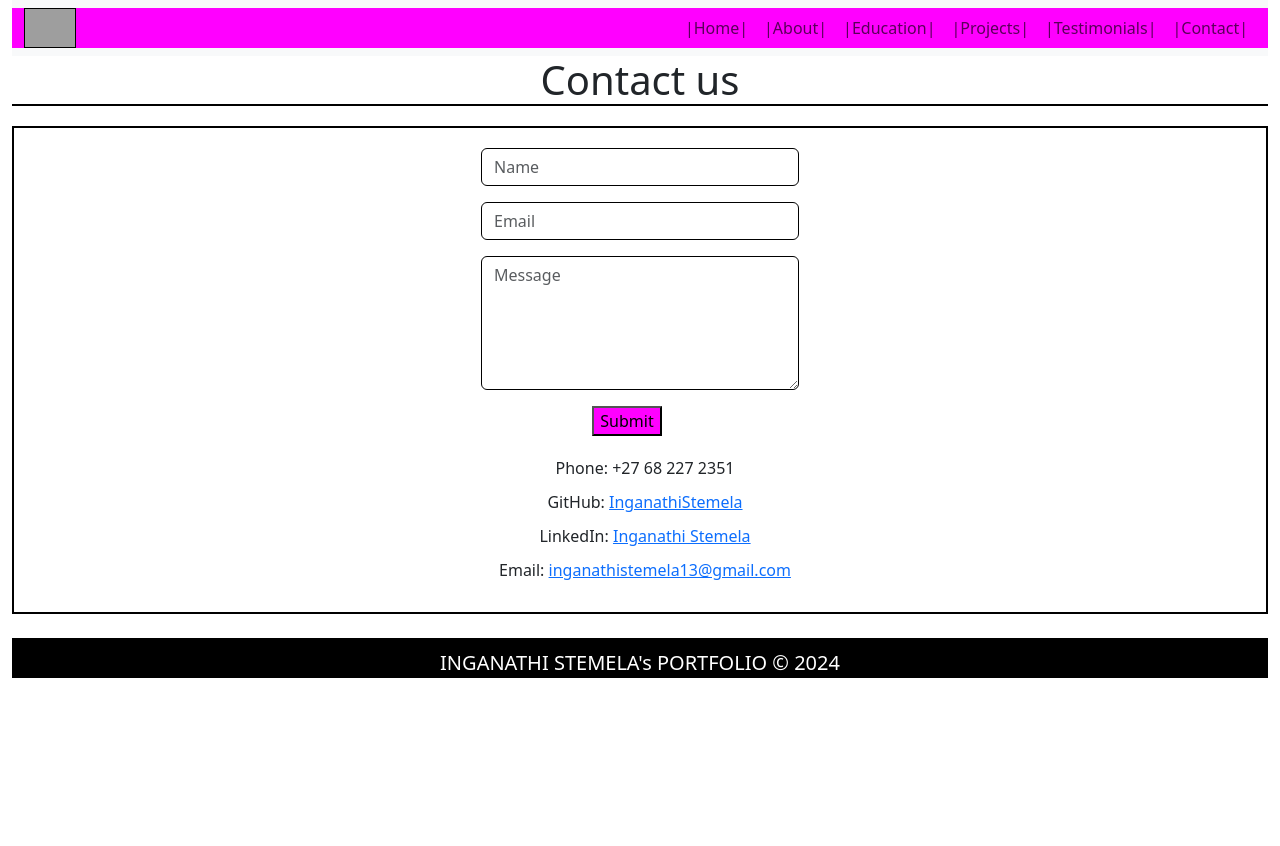
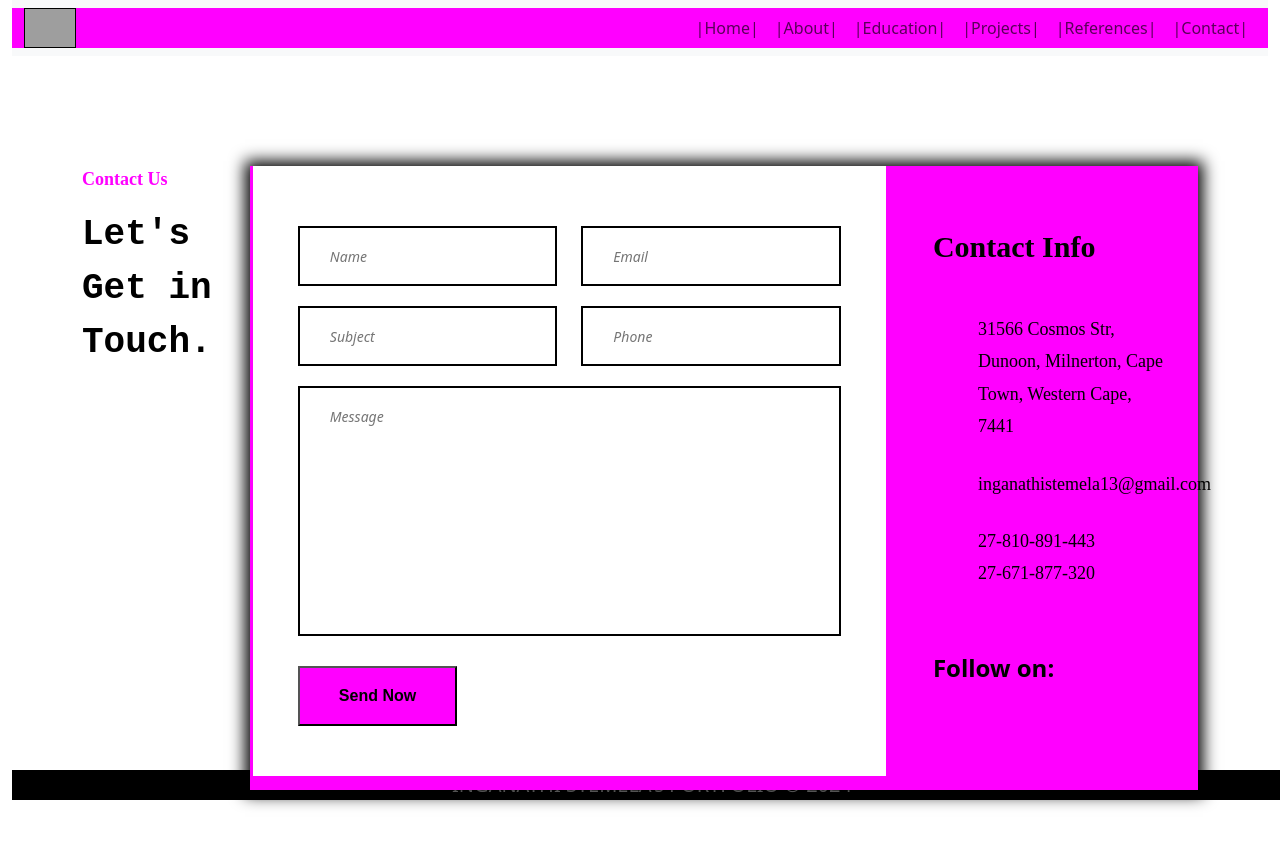
Before and after one commit to InganathiStemela/myportfolio, a Vue app: page /contact in a window 1280 px wide. Shown: the top 846 px of the page. Before the commit the page ends 800 px from the top, so only its background shows below. Built offline with nearby package versions, Linux system fonts and the light colour scheme; grey boxes are pictures that could not be loaded.

Commit message:
more commit

```diff
--- a/package.json
+++ b/package.json
@@ -9,6 +9,7 @@
   "dependencies": {
     "axios": "^1.6.5",
     "bootstrap": "^5.3.2",
+    "bootstrap-icons": "^1.11.3",
     "core-js": "^3.8.3",
     "vue": "^3.2.13",
     "vue-router": "^4.0.3",
--- a/src/components/footer.vue
+++ b/src/components/footer.vue
@@ -24,9 +24,13 @@ export default{
 
 <style scoped>
 .container-fluid {
-    background-color: black;
-    color: #fff;
-    padding: 10px;
-    height: 40px;
+    position: fixed;
+  bottom: 0;
+  width: 100%;
+  height: 30px;
+  background-color: black;
+  color: white;
+  text-align: center;
+  padding: 0;
   }
 </style>
--- a/src/components/navbar.vue
+++ b/src/components/navbar.vue
@@ -32,7 +32,7 @@
           </li>
           <li class="nav-item">
             <router-link to="/testimonials" class="nav-link">
-              |Testimonials|
+              |References|
             </router-link>
           </li>
           <li class="nav-item">
--- a/src/views/AboutView.vue
+++ b/src/views/AboutView.vue
@@ -1,111 +1,88 @@
-<!-- <template>
-  <div>
-    <br>
-    <div class="container-fluid">
-      <h1 class="title">Who am I?</h1>
-      <br>
-  <div class="image">
-    <img src="https://i.postimg.cc/445P40Yf/IMG-20240222-WA0019-1.jpg" width="180px" height="180px" alt="My Image">
-  </div>
-  <div class="about">
-    <p>I am a student at Life Choices Coding Academy, I am respectful and loving. I'm a punctual, a hard worker and a determined person, i love challenging activities. I'm a dependable, committed individual that is adamant about doing well at work and finding the most independent solution to difficulties. My greatest asset is that I'm a people person who likes to meet new people and get to know them. I manage to find some common ground with everyone, even if it takes some ingenuity. I'm a motivated, industrious person who doesn't back down from a task. I consider myself to be an honest and straightforward individual that strives for fairness in whatever I do and doesn't think it's acceptable to deceive others.
-    </p>
-  </div>
-</div>
-<br>
-  <div class="container-fluid">
-    <h1 class="title">Hobbies</h1>
-    <br>
-    <div class="image">
-        <img src="https://i.postimg.cc/G2CdnSVZ/IMG-20220912-WA0021.jpg" width="200px" height="200px" alt="My Image">
-      </div>
-
-  <div class="about">
-        <p>
-         Netball has been a lifelong passion for me since childhood. I fondly remember following my sister to the gym then came back and created my own ball using plastics so that I can have a ball to play with my peers, pretending to be a superstar around my peers. As I grew, my love for the game strengthened. While I never pursued it professionally, netball remains a cherished hobby, offering moments of joy and excitement, serving as an escape from the everyday grind. Whether playing with friends or watching major matches on TV, netball holds a special place in my heart.
-        </p>
-
-  </div>
-  </div>
-  <br>
-  </div>
-</template>
-<style  scoped >
-.container-fluid {
-  border: 5px solid black;
-  padding: 20px;
-}
-
-.title {
-  text-align: center;
-  border-bottom: 5px solid black;
-  display: inline-block;
-  margin-bottom: 20%;
-  margin-top: 20%;
-margin: 0 0 0 33%;
-}
-.image{
-  margin: 0 0 0 33%;
-}
-.about p {
-  font-style: italic;
-  justify-content: center;
-}
-</style> -->
-
 <template>
   <div class="container">
-    <div class="box">
-      <div class="image">
+    <div class="box animated-border">
+      <div class="section">
         <h1 class="heading">Who am I?</h1>
-        <img src="https://i.postimg.cc/445P40Yf/IMG-20240222-WA0019-1.jpg" width="400px" height="400px" alt="">
+        <div class="content">
+          <div class="image">
+            <img src="https://i.postimg.cc/445P40Yf/IMG-20240222-WA0019-1.jpg" width="300px" height="300px" alt="">
+          </div>
+          <div class="text" id="about-me">
+            <p>I am Inganathi Stemela, born and bred in Cape Town. I matriculated in 2021 at Sinenjongo High School. I then went to Life Choices Academy and got a certificate for full stack coding course from September 2023 till March 2024 to accomplish my longing interest of computers and technology. As a dedicated and driven individual, I am always eager to take on new challenges and refine my skills everyday. </p>
+            <p><b>Date of Birth:</b> June 03, 2003</p>
+          </div>
+        </div>
       </div>
-      <div class="text" id="about-me">
-        <p><b>Introduction:</b> I am Inganathi Stemela, born and breed in Cape Town. I matriculated in 2021 at Sinenjongo High School.</p>
-        <p><b>Date of Birth:</b> June 03, 2003</p>
-        <p><b>Subjects:</b>Life Sciences,
-                           Physical Sciences,
-                          Computer Application Technology,
-                          Mathematics,
-                          English(FAL),
-                          IsiXhosa(Home language)</p>
-      </div>
-    </div>
-    <div class="box">
-      <div class="image">
-        <h1 class="heading">Hobbies?</h1>
-      </div>
-      <div class="text" id="about-me">
-        <p>
-         Netball has been a lifelong passion for me since childhood. I fondly remember following my sister to the gym then came back and created my own ball using plastics so that I can have a ball to play with my peers, pretending to be a superstar around my peers. As I grew, my love for the game strengthened. While I never pursued it professionally, netball remains a cherished hobby, offering moments of joy and excitement, serving as an escape from the everyday grind. Whether playing with friends or watching major matches on TV, netball holds a special place in my heart.
-        </p>
-    <img src="https://i.postimg.cc/G2CdnSVZ/IMG-20220912-WA0021.jpg" width="400px" height="400px" alt="">
+      <div class="section">
+        <h1 class="heading">Hobbies</h1>
+        <div class="content">
+          <div class="text" id="hobbies">
+            <p>Netball has been a lifelong passion for me since childhood. I fondly remember following my sister to the gym then came back and created my own ball using plastics so that I can have a ball to play with my peers, pretending to be a superstar around my peers. As I grew, my love for the game strengthened. While I never pursued it professionally, netball remains a cherished hobby, offering moments of joy and excitement, serving as an escape from the everyday grind. Whether playing with friends or watching major matches on TV, netball holds a special place in my heart.</p>
+          </div>
+          <div class="image">
+            <img src="https://i.postimg.cc/G2CdnSVZ/IMG-20220912-WA0021.jpg"  width="200px" height="200px" alt="">
+          </div>
+        </div>
       </div>
     </div>
   </div>
+<br>
 </template>
 
 <style scoped>
 .container {
   display: flex;
   justify-content: center;
-  align-items: center;
+}
+.animated-border {
+  animation: border-animation 5s infinite alternate;
+}
+
+@keyframes border-animation {
+  0% {
+    border-width: 5px;
+  }
+  100% {
+    border-width: 10px;
+  }
 }
 .box {
-  display: flex;
-  align-items: center;
+  width: 1000px;
+  background-color: white;
+  border: 5px solid fuchsia;
   padding: 20px;
-  border: 2px solid fuchsia;
   border-radius: 10px;
 }
-.heading{
-  color: black;
-  }
+
+.section {
+  margin-bottom: 20px;
+}
+
+.heading {
+  text-align: center;
+  font-family: 'Lobster', cursive;
+}
+
+.content {
+  display: flex;
+}
+.text {
+  text-align: center;
+  margin-top: 5%;
+  font-style: italic;
+}
+
 .image {
+  flex: 1;
   text-align: center;
 }
-.text {
-  margin-left: 20px;
-  color: black;
+
+#about-me {
+  flex: 2;
+  padding-left: 20px;
+}
+#hobbies {
+  flex: 2;
+  padding-right: 20px;
 }
 </style>
--- a/src/views/ContactView.vue
+++ b/src/views/ContactView.vue
@@ -1,80 +1,253 @@
 <template>
-  <h1 class="title">Contact us</h1>
-
-  <div class="contact-form-wrapper">
+<link rel="stylesheet" href="https://cdnjs.cloudflare.com/ajax/libs/font-awesome/6.0.0-beta3/css/all.min.css" integrity="sha384-u7n9b/uDZ8aQX6Gp7jpFVogqddmFU2e9cIBWhkVoCsfH6t/kY9e0Ixmhp4i6AzN" crossorigin="anonymous">
+ <section class="contact-page-section">
+  <div class="container">
+      <div class="sec-title">
+          <div class="title">Contact Us</div>
+            <h2>Let's Get in Touch.</h2>
+        </div>
+        <div class="inner-container">
+          <div class="row clearfix">
+                <div class="form-column col-md-8 col-sm-12 col-xs-12">
+                  <div class="inner-column">
+                        <div class="contact-form">
                           <form action="https://formspree.io/f/xdoqoqjz" class="contact-form" method="post">
-
-      <div>
-        <input type="text" class="form-control rounded border-black mb-3 form-input" id="name" name="name" placeholder="Name" required>
+                                <div class="row clearfix">
+                                    <div class="form-group col-md-6 col-sm-6 co-xs-12">
+                                        <input type="text" name="name" value="" placeholder="Name" required>
                                     </div>
-      <div>
-        <input type="email" class="form-control rounded border-black mb-3 form-input" id="email" name="email" placeholder="Email" required>
+                                    <div class="form-group col-md-6 col-sm-6 co-xs-12">
+                                        <input type="email" name="email" value="" placeholder="Email" required>
                                     </div>
-      <div>
-        <textarea id="message" class="form-control rounded border-black mb-3 form-text-area" name="message" rows="5" cols="30" placeholder="Message" required></textarea>
+                                    <div class="form-group col-md-6 col-sm-6 co-xs-12">
+                                        <input type="text" name="subject" value="" placeholder="Subject" required>
                                     </div>
-      <div class="submit-button-wrapper">
-        <input type="submit" value="Submit" class="sub">
+                                    <div class="form-group col-md-6 col-sm-6 co-xs-12">
+                                        <input type="text" name="phone" value="" placeholder="Phone" required>
+                                    </div>
+                                    <div class="form-group col-md-12 col-sm-12 co-xs-12">
+                                        <textarea name="message" placeholder="Message"></textarea>
+                                    </div>
+                                    <div class="form-group col-md-12 col-sm-12 co-xs-12">
+                                        <button type="submit" class="theme-btn btn-style-one">Send Now</button>
+                                    </div>
+                                </div>
+                            </form>
+                        </div>
+                    </div>
                 </div>
 
-
-
-      <aside class="contact-info">
-        <div>
-      <i class="fas fa-phone black"></i>
-      <span>Phone: +27 68 227 2351</span>
+                <div class="info-column col-md-4 col-sm-12 col-xs-12">
+                  <div class="inner-column">
+                      <h2>Contact Info</h2>
+                        <ul class="list-info">
+                          <li><i class="fas fa-globe"></i>31566 Cosmos Str, Dunoon, Milnerton, Cape Town, Western Cape, 7441</li>
+                            <li><i class="far fa-envelope"></i>inganathistemela13@gmail.com</li>
+                            <li><i class="fas fa-phone"></i>27-810-891-443 <br> 27-671-877-320</li>
+                        </ul>
+                        <ul class="social-icon-four">
+                            <li class="follow">Follow on: </li>
+                            <li><a href="https://www.facebook.com/inganathi.stemela/"><i class="fa-brands fa-facebook"></i></a></li>
+                            <li><a href="https://www.linkedin.com/in/inganathi-stemela-5624362b6/"><i class="fa-brands fa-linkedin"></i></a></li>
+                            <li><a href="https://github.com/InganathiStemela"><i class="fa-brands fa-github"></i></a></li>
+                          </ul>
                     </div>
-    <div>
-      <i class="fab fa-github black"></i>
-      <span>GitHub: <a href="https://github.com/InganathiStemela">InganathiStemela</a></span>
                 </div>
 
-    <div>
-      <i class="fab fa-linkedin black"></i>
-      <span>LinkedIn: <a href="https://www.linkedin.com/in/inganathi-stemela-5624362b6/">Inganathi Stemela</a></span>
             </div>
-
-    <div>
-      <i class="far fa-envelope black"></i>
-      <span>Email: <a href="https://mail.google.com/mail/u/0/?tab=rm&ogbl#inbox">inganathistemela13@gmail.com</a></span>
         </div>
-  </aside>
-    </form>
     </div>
-  <br>
+</section>
 </template>
 
-<style scoped>
-.contact-form-wrapper {
-  display: flex;
-  justify-content: center;
-  border: 2px solid black;
-  padding: 20px;
+<style>
+li,ul{
+  list-style:none;
+  padding:0;
+  margin:0;
 }
-
-.title {
-  border-bottom: 2px solid black;
-  margin-bottom: 20px;
-  text-align: center;
+.sec-title{
+  position:relative;
+  padding-bottom:40px
 }
-
-.sub {
-  margin: 0 0 0 35%;
-  background-color: fuchsia;
-  color: black;
+.sec-title .title{
+  position:relative;
+  color:fuchsia;
+  font-size:18px;
+  font-weight:700;
+  padding-right:50px;
+  margin-bottom:15px;
+  display:inline-block;
+  text-transform:capitalize;
+  font-family: 'Lobster', cursive;
 }
-
-.contact-info {
-  margin-top: 20px;
-  text-align: center;
+.sec-title .title:before{
+  position:absolute;
+  content:'';
+  right:0;
+  bottom:7px;
+  width:40px;
+  height:1px;
+  background-color:white
 }
-
-.contact-info div {
-  margin-bottom: 10px;
+.sec-title h2{
+  position:relative;
+  color:black;
+  font-size:36px;
+  font-weight:700;
+  line-height:1.5em;
+  display:block;
+  font-family: 'Courier New', Courier, monospace;
 }
-
-.contact-info i {
-  margin-right: 10px;
+.sec-title.light h2{
+  color:black
 }
-
+.contact-page-section{
+  position:relative;
+  padding-top:110px;
+  padding-bottom: 110px;
+}
+.contact-page-section .inner-container{
+  position:relative;
+  z-index:1;
+  background-color:fuchsia;
+  box-shadow:0 0 15px 5px black
+}
+.contact-page-section .form-column{
+  position:relative;
+  padding:0 0 0 15px
+}
+.contact-page-section .form-column .inner-column{
+  position:relative;
+  padding:60px 45px 30px;
+  background-color:white
+}
+.contact-page-section .info-column{
+  position:relative
+}
+.contact-page-section .info-column .inner-column{
+  position:relative;
+  padding:60px 35px
+}
+.contact-page-section .info-column h2{
+  position:relative;
+  color:black;
+  font-size:30px;
+  font-weight:700;
+  line-height:1.4em;
+  margin-bottom:45px;
+  font-family: 'Lobster', cursive;
+}
+.contact-page-section .info-column .list-info{
+  position:relative;
+  margin-bottom:60px
+}
+.contact-page-section .info-column .list-info li{
+  position:relative;
+  margin-bottom:25px;
+  font-size:18px;
+  color:black;
+  line-height:1.8em;
+  padding-left:45px;
+  font-family: 'Lobster', cursive;
+}
+.contact-page-section .info-column .list-info li:last-child{
+  margin-bottom:0
+}
+.contact-page-section .info-column .list-info li i{
+  position:absolute;
+  left:0;
+  top:8px;
+  color:black;
+  font-size:30px
+}
+.contact-form{
+  position:relative
+}
+.contact-form .form-group{
+  position:relative;
+  margin-bottom:20px
+}
+.contact-form input[type=text],.contact-form input[type=email],.contact-form textarea{
+  position:relative;
+  display:block;
+  width:100%;
+  height:60px;
+  color:black;
+  font-size:14px;
+  line-height:38px;
+  padding:10px 30px;
+  border:2px solid black;
+  background-color:white;
+  transition:all .3s ease;
+  -ms-transition:all .3s ease;
+  -webkit-transition:all .3s ease;
+  font-style: italic;
+}
+.contact-form input[type=text]:focus,.contact-form input[type=email]:focus,.contact-form textarea:focus{
+  border-color:fuchsia
+}
+.contact-form textarea{
+  height:250px;
+  resize:none
+}
+.contact-form .theme-btn{
+  font-size:16px;
+  font-weight:700;
+  margin-top:10px;
+  text-transform:capitalize;
+  padding:16px 39px;
+  font-family:Arimo,sans-serif;
+  background:fuchsia;
+  display:inline-block;
+  position:relative;
+  line-height:24px;
+  cursor:pointer;
+  color:black
+}
+.contact-form .theme-btn:hover{
+  color:fuchsia;;
+  background-color: black;
+}
+.contact-form input.error,.contact-form select.error,.contact-form textarea.error{
+  border-color:red!important
+}
+.contact-form label.error{
+  display:block;
+  line-height:24px;
+  padding:5px 0 0;
+  margin:0;
+  text-transform:uppercase;
+  font-size:12px;
+  color:red;
+  font-weight:500
+}
+.social-icon-four{
+  position:relative
+}
+.social-icon-four li{
+  position:relative;
+  margin-right:18px;
+  display:inline-block
+}
+.social-icon-four li.follow{
+  color:black;
+  font-weight:600;
+  font-size:24px;
+  display:block;
+  margin-bottom:20px
+}
+.social-icon-four li a{
+  position:relative;
+  font-size:20px;
+  color:black;
+  -webkit-transition:all .3s ease;
+  -ms-transition:all .3s ease;
+  -o-transition:all .3s ease;
+  -moz-transition:all .3s ease;
+  transition:all .3s ease
+}
+.social-icon-four li a:hover{
+  color:black
+}
 </style>
--- a/src/views/ProjectsView.vue
+++ b/src/views/ProjectsView.vue
@@ -1,5 +1,5 @@
 <template>
-    <h1 style="text-align: center;">My Projects</h1>
+    <h1 style="text-align: center;  font-family: 'Lobster', cursive;">My Projects</h1>
       <div class="projects">
           <div v-for="Project in Projects" :key="Project.id" class="card" style="width: 27rem;">
               <img :src=" Project.imgUrl" class="card-img-top" :alt="Project.name">
--- a/src/views/TestimonialsView.vue
+++ b/src/views/TestimonialsView.vue
@@ -1,5 +1,5 @@
 <template>
-  <h1 style="text-align: center;">References</h1>
+  <h1 style="text-align: center;  font-family: 'Lobster', cursive;">My References</h1>
     <br>
   <div class="container" style="margin-top: 20px; margin-bottom: 20px;">
     <div class="row">
```
Also changed, not shown: src/views/HomeView.vue (+9 -3 lines), src/views/ResumeView.vue (+4 -29 lines), 1 other file (tests, documents, lock files or other folders). Lines whose indentation alone changed are shown as unchanged.
